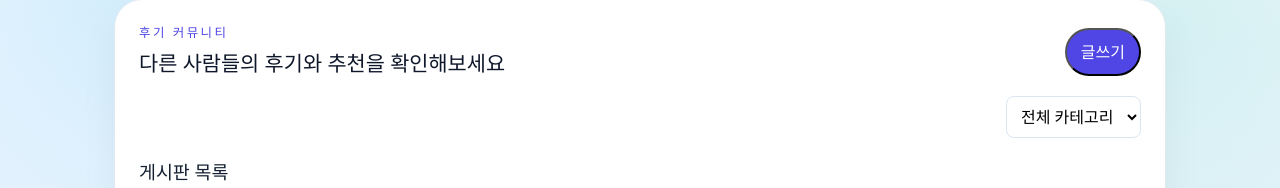
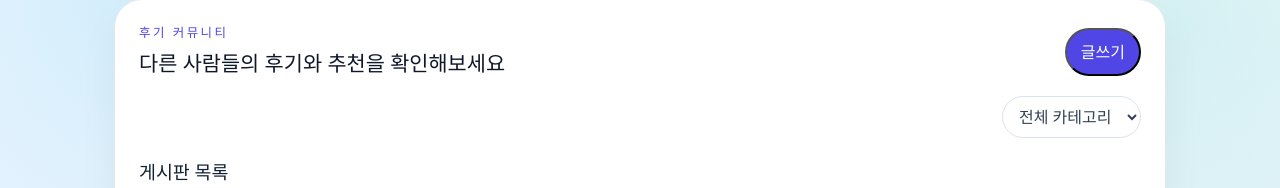
Before and after one commit to rud13021/TEAM-PJT, a Vue app: page /board in a window 1280 px wide. Shown: the part 104-292 px from the top of the page. Built offline with nearby package versions, Linux system fonts and the light colour scheme; no server answers; a web font is replaced by a local one.

Commit message:
익명게시판 카테고리 폼 수정, 기본조회 작성시간 추가

```diff
--- a/src/components/board/BoardList.vue
+++ b/src/components/board/BoardList.vue
@@ -12,7 +12,7 @@
             </div>
           </div>
           <div class="post-top-right">
-            <div class="post-meta">{{ new Date(item.createdAt).toLocaleDateString() }}</div>
+            <div class="post-meta">{{ new Date(item.createdAt).toLocaleString() }}</div>
           </div>
         </div>
         <p class="post-content">{{ item.content }}</p>
--- a/src/views/BoardView.vue
+++ b/src/views/BoardView.vue
@@ -73,7 +73,17 @@ function onCreate() {
 }
 
 .list-controls { display:flex; justify-content:flex-end; margin-bottom:8px }
-.category-select { padding:8px 10px; border-radius:8px; border:1px solid var(--border); background:var(--code-bg) }
+.category-select {
+	padding:8px 12px;
+	border-radius:999px;
+	border:1px solid #dbe3ee;
+	background:#fff;
+	color:#334155;
+	cursor:pointer;
+	font-weight:700;
+	transition:0.15s;
+}
+.category-select:hover { background:#eef2ff }
 
 .board-eyebrow {
 	margin: 0 0 6px;
```
